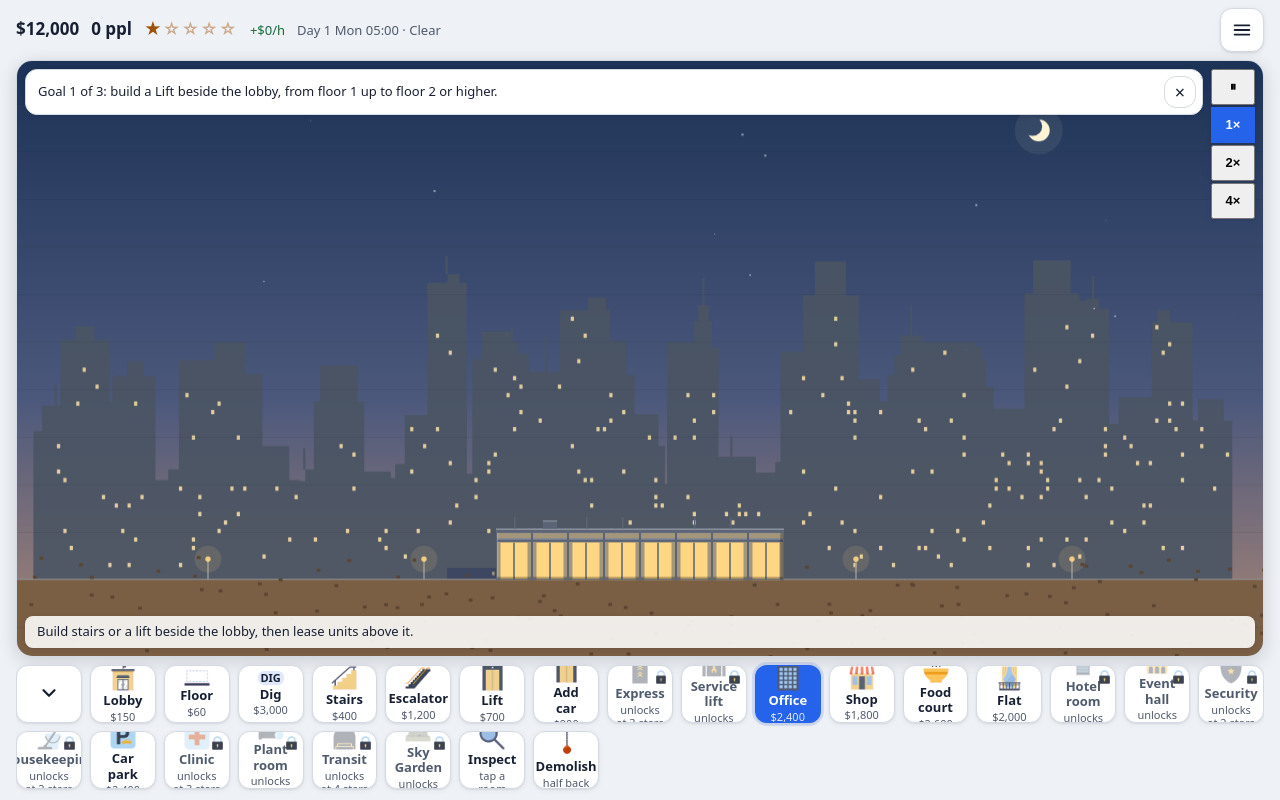
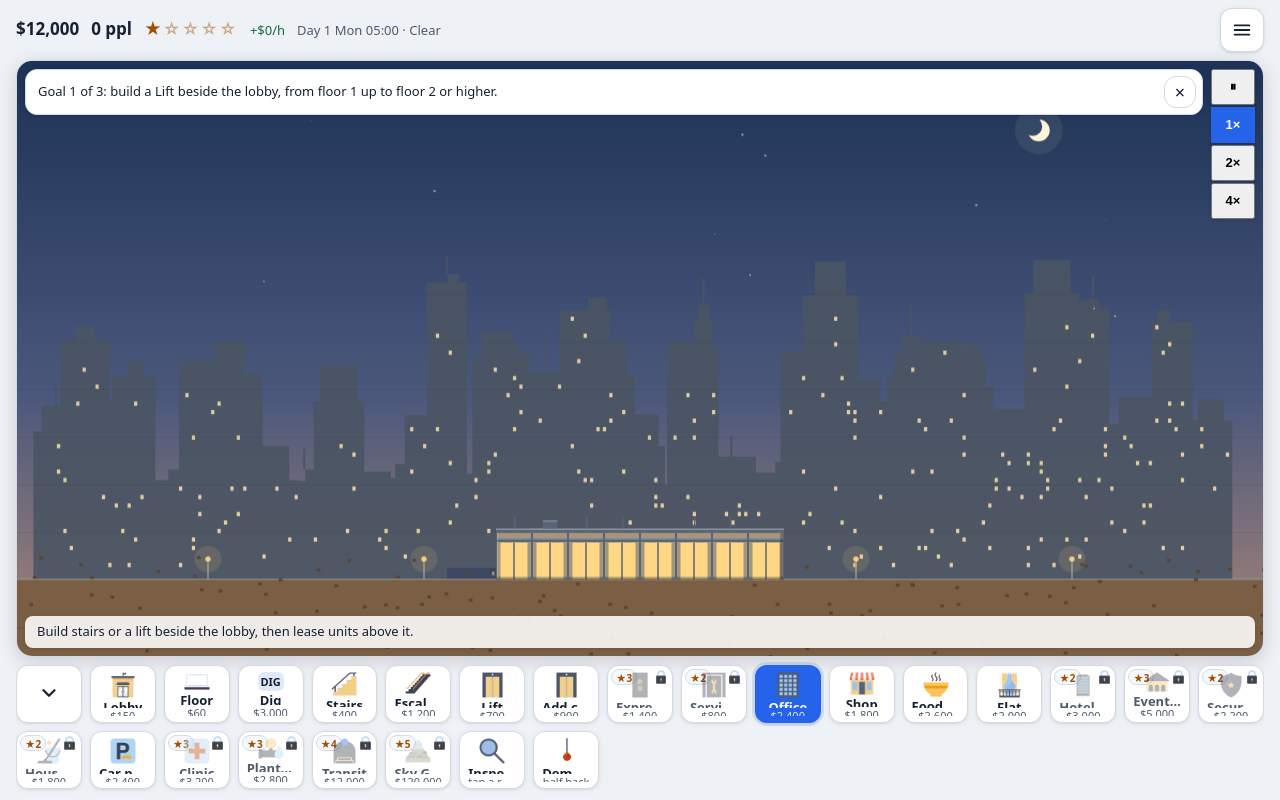
Before and after one commit to lordnukem/skyrise, a plain HTML site: page index.html in a window 1280 px wide. Drawn offline with Linux system fonts and the light colour scheme.

Commit message:
Sprint 6 (partial, unverified): locked-tool pill, label fit, Sprint 6 plan
- G-44: locked toolbar buttons drop the 'unlocks at' text; a star-need pill shows N
- Toolbar labels ellipsis instead of clipping; tabular prices; focus ring
- docs/sprint-6-plan.md: scope and exit checks
- tests/e2e/sprint6.js: Playwright checks at 360x740 (not yet run)

Not yet run: node tests, Playwright checks, screenshots. Balance harness and sound not included.

Co-Authored-By: Claude Haiku 5.5 <noreply@anthropic.com>
Claude-Session: https://claude.ai/code/session_012HuM9nm4df2cS8RFgvi21g

```diff
--- a/src/ui.js
+++ b/src/ui.js
@@ -135,16 +135,31 @@ export function createUI({ onTool, onMenu, onSpeed, onStars, onGuideClose, onDra
     if (text != null && draftText.textContent !== text) draftText.textContent = text;
   }
   // Locked tools stay tappable (the status line explains); they just cannot place.
+  // The button keeps its price. The star need is a compact "★N" pill in the corner,
+  // and the full sentence is in the label and in the status line on tap (G-44).
   let lastLockRating = -1;
   function setLocks(rating) {
     if (rating === lastLockRating) return;
     lastLockRating = rating;
     for (const b of toolbar.querySelectorAll('button[data-tool]')) {
-      const need = UNLOCK_AT[b.dataset.tool];
+      const id = b.dataset.tool;
+      const need = UNLOCK_AT[id];
       const locked = need > rating;
       b.classList.toggle('locked', locked);
       b.setAttribute('aria-disabled', String(locked));
-      b.querySelector('small').textContent = locked ? `unlocks at ${need} stars` : b.dataset.price;
+      b.querySelector('small').textContent = b.dataset.price;
+      const t = TYPES[id] || TOOL_META[id];
+      if (need) {
+        let pill = b.querySelector('.need');
+        if (!pill) {
+          pill = document.createElement('span');
+          pill.className = 'need';
+          pill.setAttribute('aria-hidden', 'true');
+          b.prepend(pill);
+        }
+        pill.textContent = `★${need}`;
+        b.setAttribute('aria-label', `${b.getAttribute('aria-label').split(', needs')[0]}${locked ? `, needs ${need} stars` : ''}`);
+      }
     }
   }
 
--- a/styles.css
+++ b/styles.css
@@ -457,6 +457,15 @@ canvas#view {
 .toolbar button.locked .glyph { opacity: 0.4; }
 .toolbar .lock { position: absolute; top: 4px; right: 4px; width: 14px; height: 14px; object-fit: contain; pointer-events: none; }
 .toolbar button:not(.locked) .lock { display: none; }
+/* Sprint 6 (G-44): the star need is a pill in the top-left corner, only while locked.
+   It is absolutely placed, so it never pushes the glyph or the text. */
+.toolbar .need { position: absolute; top: 3px; left: 3px; padding: 0 4px; min-width: 18px; height: 16px; line-height: 16px; border-radius: 8px;
+  background: var(--panel-2); border: 1px solid var(--panel-border); color: var(--warn); font-size: 10px; font-weight: 700; text-align: center; pointer-events: none; }
+.toolbar button:not(.locked) .need { display: none; }
+/* Labels and prices never wrap or spill; a long name ends in an ellipsis instead. */
+.toolbar button .label { display: block; max-width: 100%; overflow: hidden; text-overflow: ellipsis; white-space: nowrap; }
+.toolbar button small { font-variant-numeric: tabular-nums; white-space: nowrap; overflow: hidden; text-overflow: ellipsis; max-width: 100%; }
+.toolbar button:focus-visible { outline: 2px solid var(--accent); outline-offset: 2px; }
 
 /* Speed stack: pause, 1x, 2x, 4x in the stage's top-right corner. */
 .speed { position: absolute; top: var(--space-2); right: var(--space-2); display: flex; flex-direction: column; gap: 2px; }
```
Also changed, not shown: tests/e2e/sprint6.js (added, +63 -0 lines), 1 other file.
